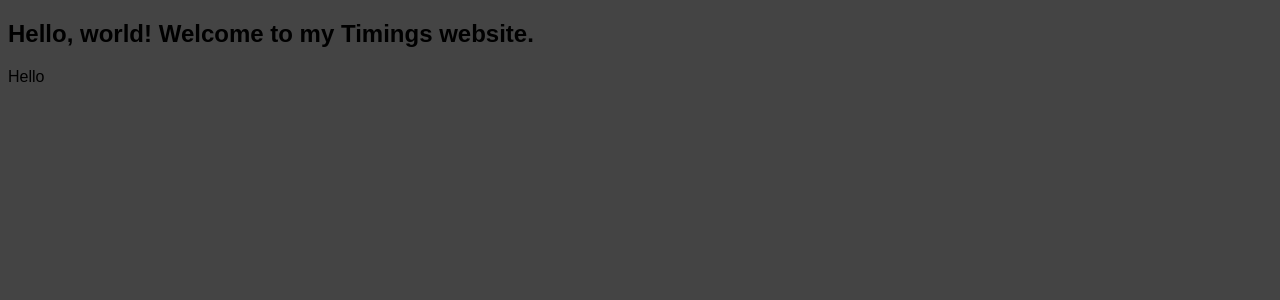
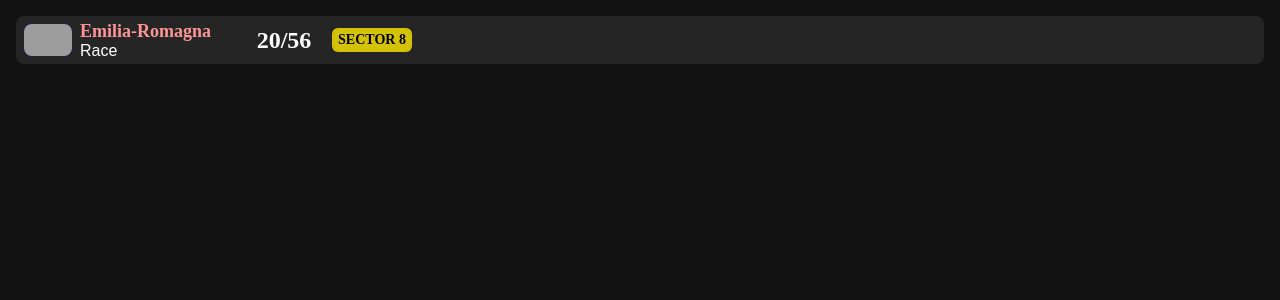
Before and after one commit to NuthanNaik/F1TimeRadar, a Django app: page /timings/ in a window 1280 px wide. Shown: the top 300 px of the page. Run offline with Django 4.2, Linux system fonts and the light colour scheme; some web fonts are replaced; grey boxes are pictures that could not be loaded.

Commit message:
Front-end first info section

```diff
--- a/F1TimeRadar/myapp/static/styles.css
+++ b/F1TimeRadar/myapp/static/styles.css
@@ -1,4 +1,103 @@
 body {
-  background-color: rgb(68, 68, 68);
-  font-family: sans-serif;
+  background-color: #121212;
+  margin: 0;
 }
+
+img {
+  width: 100%;
+  height: 100%;
+}
+:root {
+  font-family: Inter, sans-serif;
+  font-feature-settings: "liga" 1, "calt" 1; /* fix for Chrome */
+}
+@supports (font-variation-settings: normal) {
+  :root {
+    font-family: InterVariable, sans-serif;
+  }
+}
+.info {
+  background-color: rgba(255, 255, 255, 0.08);
+  margin: 1rem;
+  height: 3rem;
+  border-radius: 0.5rem;
+  display: flex;
+  flex-direction: row;
+  justify-content: space-between;
+}
+.left-info {
+  display: flex;
+  flex-direction: row;
+}
+
+.race-info {
+  width: 208px;
+  height: 2.5rem;
+  margin: 0.25rem 0.5rem;
+  overflow: hidden;
+  display: flex;
+  flex-direction: row;
+  justify-content: left;
+  align-items: center;
+}
+
+.race-flag {
+  width: 48px;
+  height: 32px;
+  background-color: blue;
+  margin: 0.25rem 0rem;
+  border-radius: 0.5rem;
+  overflow: hidden;
+}
+
+.race-track {
+  margin: 0rem 0.5rem;
+  display: flex;
+  flex-direction: column;
+  justify-content: space-evenly;
+}
+
+.track-name {
+  font-family: InterVariable;
+  font-size: 18px;
+  font-weight: bold;
+}
+
+.event-type {
+  color: white;
+}
+
+.lap-data {
+  width: 4.5rem;
+  height: 2.5rem;
+  margin: 0.25rem 0.5rem;
+  display: flex;
+  justify-content: space-around;
+  align-items: center;
+  font-family: InterVariable;
+  font-size: 24px;
+  font-weight: bold;
+  color: white;
+}
+
+.track-status {
+  width: 4.5rem;
+  display: flex;
+  justify-content: space-around;
+  align-items: center;
+  margin: 0.75rem 0.25rem;
+  padding: 0.25rem;
+  font-family: InterVariable;
+  font-size: 14px;
+  font-weight: bold;
+  color: black;
+  border-radius: 0.375rem;
+}
+
+.play-session {
+  width: 100%;
+}
+
+.track-info {
+  width: 200px;
+}
--- a/F1TimeRadar/myapp/templates/timings.html
+++ b/F1TimeRadar/myapp/templates/timings.html
@@ -6,9 +6,46 @@
     <meta name="viewport" content="width=device-width, initial-scale=1.0" />
     <title>F1TimeRadar Timings</title>
     <link rel="stylesheet" type="text/css" href="{% static './styles.css' %}" />
+    <link rel="preconnect" href="https://rsms.me/" />
+    <link rel="stylesheet" href="https://rsms.me/inter/inter.css" />
   </head>
   <body>
-    <h2>Hello, world! Welcome to my Timings website.</h2>
-    <div>Hello</div>
+    <div class="info">
+      <div class="left-info">
+        <div class="race-info">
+          <div class="race-flag">
+            <img
+              src="https://media.formula1.com/content/dam/fom-website/2018-redesign-assets/Flags%2016x9/italy-flag.png"
+              alt="race-flag"
+            />
+          </div>
+          <div class="race-track">
+            <div class="track-name" style="color: rgb(255, 149, 149)">
+              Emilia-Romagna
+            </div>
+            <div class="event-type">Race</div>
+          </div>
+        </div>
+        <div class="lap-data">20/56</div>
+        <div
+          class="track-status"
+          style="background-color: rgba(255, 234, 0, 0.8)"
+        >
+          SECTOR 8
+        </div>
+      </div>
+      <div class="play-session left-info">
+        <div class="play-button"></div>
+        <div class="play-scrollbar"></div>
+        <div class="live-button"></div>
+      </div>
+      <div class="track-info left-info">
+        <div class="track-info-item" id="wind"></div>
+        <div class="track-info-item" id="trc"></div>
+        <div class="track-info-item" id="air"></div>
+        <div class="track-info-item" id="presp"></div>
+        <div class="track-info-item" id="wet-status"></div>
+      </div>
+    </div>
   </body>
 </html>
```
